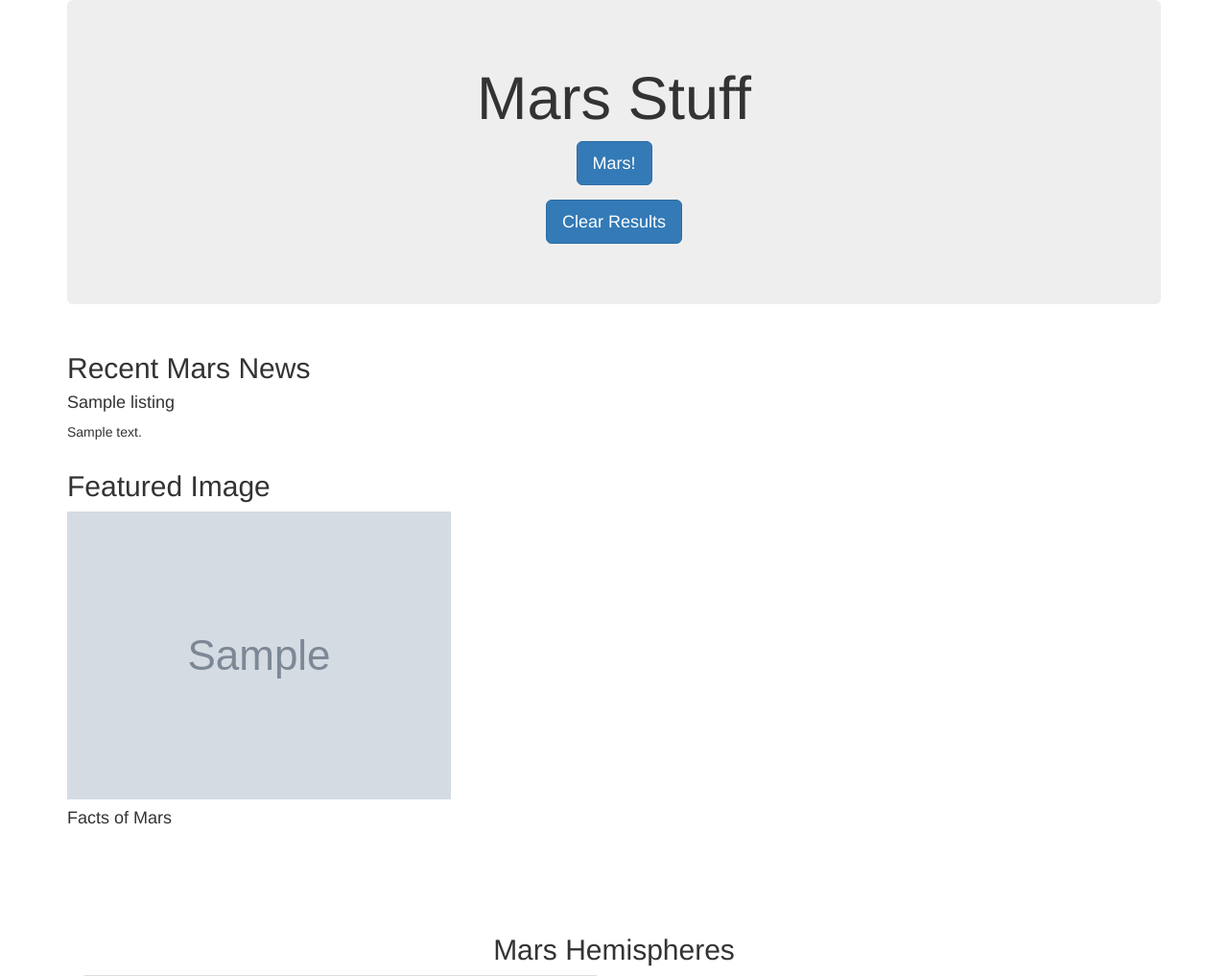
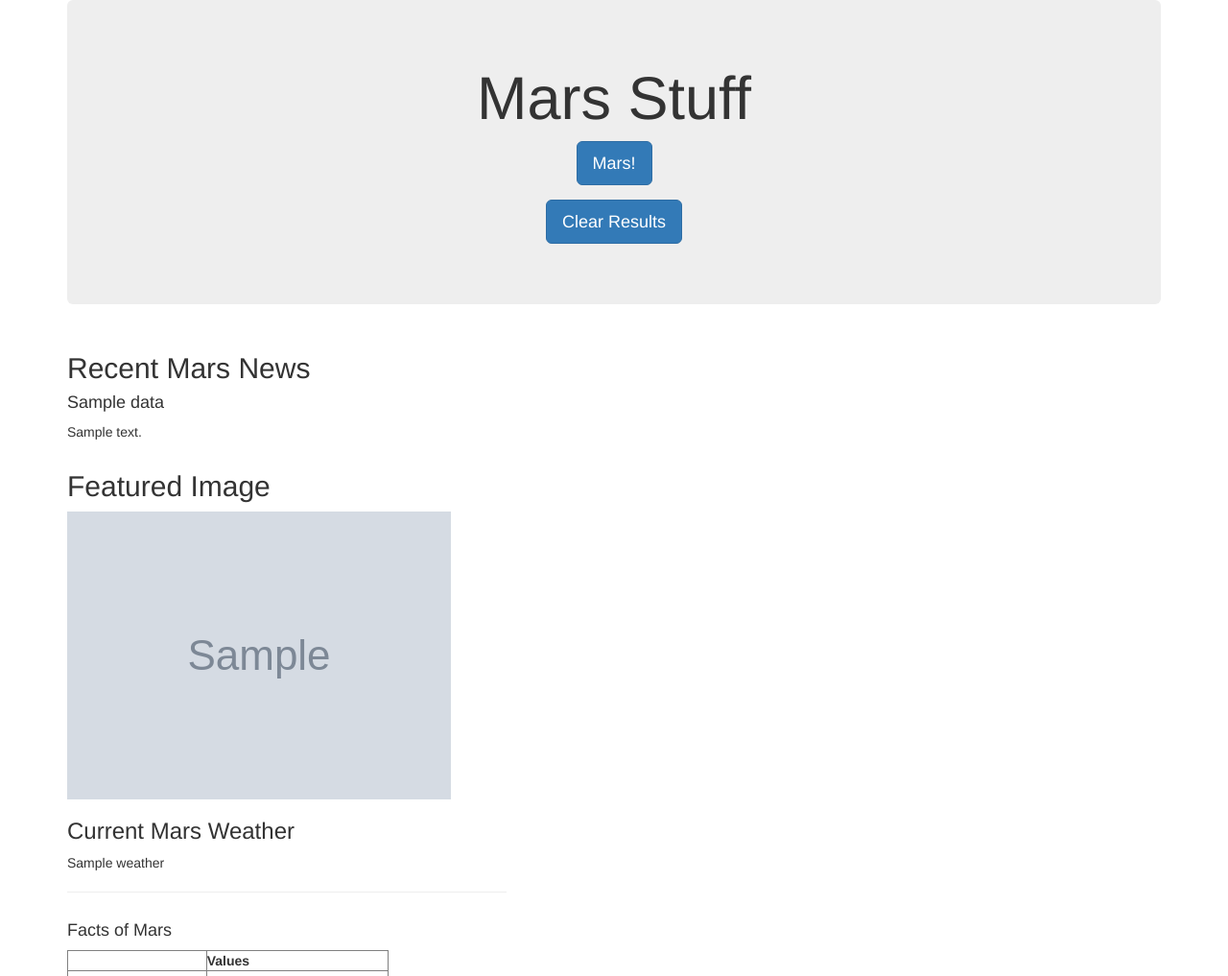
Before and after one commit to skohtz1/web-scrapingHW, a Flask app: template templates/index.html in a window 1280 px wide. Shown: the top 1017 px of the page at 96% size. Run offline with Flask 2, Linux system fonts and the light colour scheme; the template is opened without the code that fills it: most values are stand-ins (such as "Sample title", 1, 10 or a date in 2020); grey boxes marked "Sample" are stand-in pictures; some libraries are stand-ins or nearby versions.

Commit message:
updates..

```diff
--- a/app.py
+++ b/app.py
@@ -15,16 +15,17 @@
 
 @app.route("/clear")
 def clear_listings():
-    mongo.db.listings_mars.drop()
+   # mongo.db.listings_mars.drop()
     return redirect("http://127.0.0.1:5000/", code=302)
 
 
 @app.route("/scrape")
 def scrape():
     listings = mongo.db.listings_mars
-    listings_data = scrape_mars.scrape()
-    for listing in listings_data:
-        listings.update({'weather':listing['weather'], 'hemisphere':listing['hemisphere'],'feature_image':listing['feature_image'],'title_feature':listing['title_feature']}, listing, upsert=True)
+    mars_data_dict = scrape_mars.scrape()
+  #  for listing in mars_data_dict:
+   #     listings.update({'weather':listing['weather'], 'hemisphere':listing['hemisphere'],'feature_image':listing['feature_image'],'title_feature':listing['title_feature']}, listing, upsert=True)
+    listings.insert_one(mars_data_dict)
     return redirect("http://127.0.0.1:5000/", code=302)
 
 
--- a/scrape_mars.py
+++ b/scrape_mars.py
@@ -88,6 +88,6 @@
         browser.back()
 
 
-    mars_data_dict = [{"weather":mars_weather,"mars_facts":mars_data_html,"hemisphere":hemisphere_image_urls,"feature_image": feature_image_url,"title_feature":title_first,"summary_feature":summaries_first}]
+    mars_data_dict = {"weather":mars_weather,"mars_facts":mars_data_html,"hemisphere":hemisphere_image_urls,"feature_image": feature_image_url,"title_feature":title_first,"summary_feature":summaries_first}
 
     return mars_data_dict
--- a/templates/index.html
+++ b/templates/index.html
@@ -17,42 +17,103 @@
       <p><a class="btn btn-primary btn-lg" href="/scrape" role="button">Mars!</a></p>
       <p><a class="btn btn-primary btn-lg" href="/clear" role="button">Clear Results</a></p>
     </div>
-
+    {% for data in listings %}
     <div class = "row" id = "mars-news">
       <div class = "col-md-12">
         <h2>Recent Mars News</h2>
-        <h4>{{listings.title_feature}}</h4>
-        <p>{{listings.summary_feature}}</p>
+        <h4>{{data.title_feature}}</h4>
+        <p>{{data.summary_feature}}</p>
+      </div>
+    </div>
+
+
+    <div class = "row">
+      <div class = "col-md-8">
+        <h2>Featured Image</h2>
+        <img src = "{{data.feature_image}}" class = "img-responsive" alt = "Image">
       </div>
     </div>
 
     <div class = "row">
-      <div class = "col-md-8">
-        <h2>Featured Image</h2>
-        <img src = "{{listings.feature_image}}" class = "img-responsive" alt = "Image">
+      <div class = "col-md-5">
+        <h3>Current Mars Weather</h3>
+        {{data.weather}}
+        <hr>
       </div>
     </div>
 
     <div class = "row" id = "mars-facts">
       <div class = "col-md-12">
         <h4>Facts of Mars</h4>
-        <link rel="import" href=".mars_facts.html">
+        <table border="1" class="dataframe">
+            <thead>
+              <tr style="text-align: right;">
+                <th></th>
+                <th>Values</th>
+              </tr>
+              <tr>
+                <th>Parameter</th>
+                <th></th>
+              </tr>
+            </thead>
+            <tbody>
+              <tr>
+                <th>Equatorial Diameter:</th>
+                <td>6,792 km</td>
+              </tr>
+              <tr>
+                <th>Polar Diameter:</th>
+                <td>6,752 km</td>
+              </tr>
+              <tr>
+                <th>Mass:</th>
+                <td>6.42 x 10^23 kg (10.7% Earth)</td>
+              </tr>
+              <tr>
+                <th>Moons:</th>
+                <td>2 (Phobos &amp; Deimos)</td>
+              </tr>
+              <tr>
+                <th>Orbit Distance:</th>
+                <td>227,943,824 km (1.52 AU)</td>
+              </tr>
+              <tr>
+                <th>Orbit Period:</th>
+                <td>687 days (1.9 years)</td>
+              </tr>
+              <tr>
+                <th>Surface Temperature:</th>
+                <td>-153 to 20 �C</td>
+              </tr>
+              <tr>
+                <th>First Record:</th>
+                <td>2nd millennium BC</td>
+              </tr>
+              <tr>
+                <th>Recorded By:</th>
+                <td>Egyptian astronomers</td>
+              </tr>
+            </tbody>
+          </table>
       </div>
     </div>
+
+
 
     <div class = "row" style = "margin-top:80px;">
       <h2 class = "text-center">Mars Hemispheres</h2>
     </div>
 
-    {% for hemisphere in listings.hemisphere %}
+    {% for hemisphere in data.hemisphere %}
     <div class = "col-md-6">
       <div class = "thumbnail">
-        <img src = "{{listings.hemisphere}}" alt = "help">
+        <img src = "{{hemisphere['img_url']}}" alt = "help">
+        <figcaption class="figure-caption">{{hemisphere["title"]}}.</figcaption>
       </div>
     </div>
     {% endfor %}
 
-
+    {% endfor %}
 
     </div>
 
```
Also changed, not shown: 1 other file.
